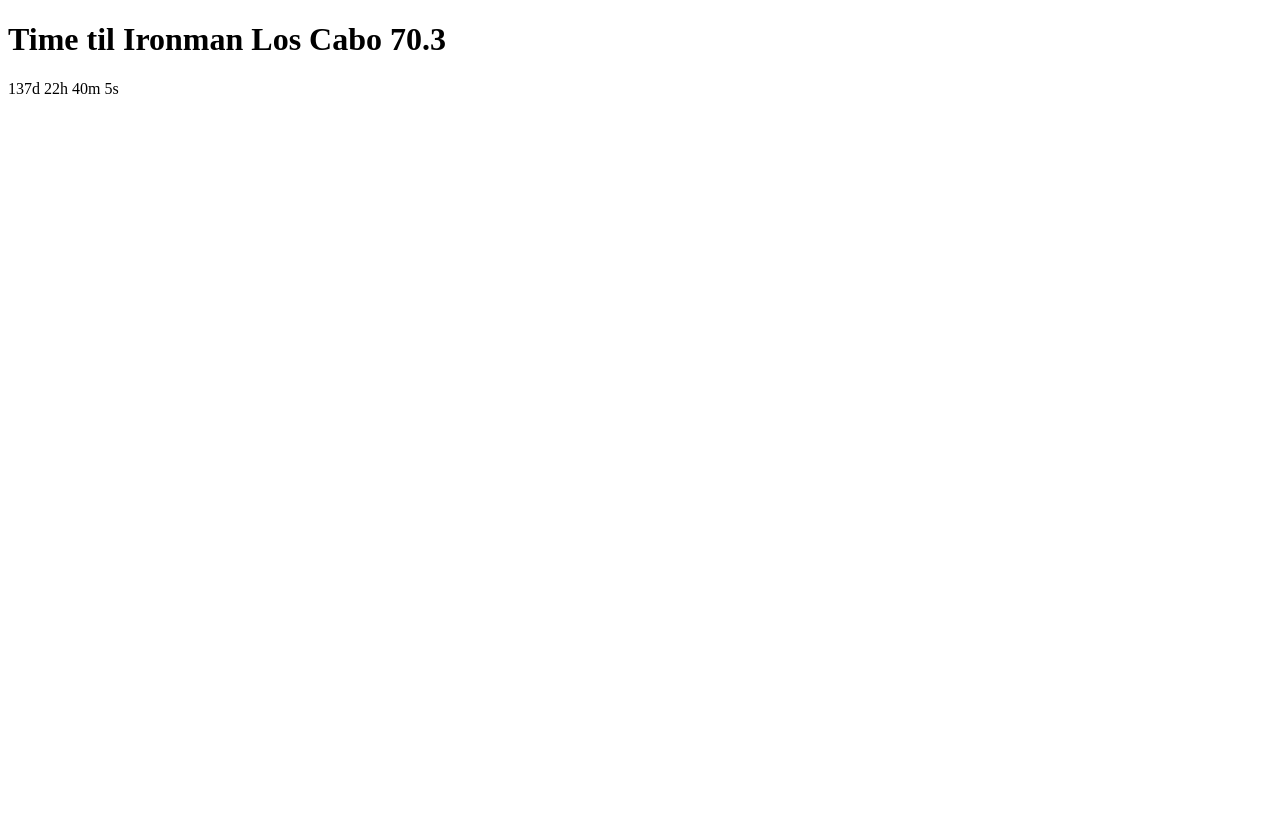
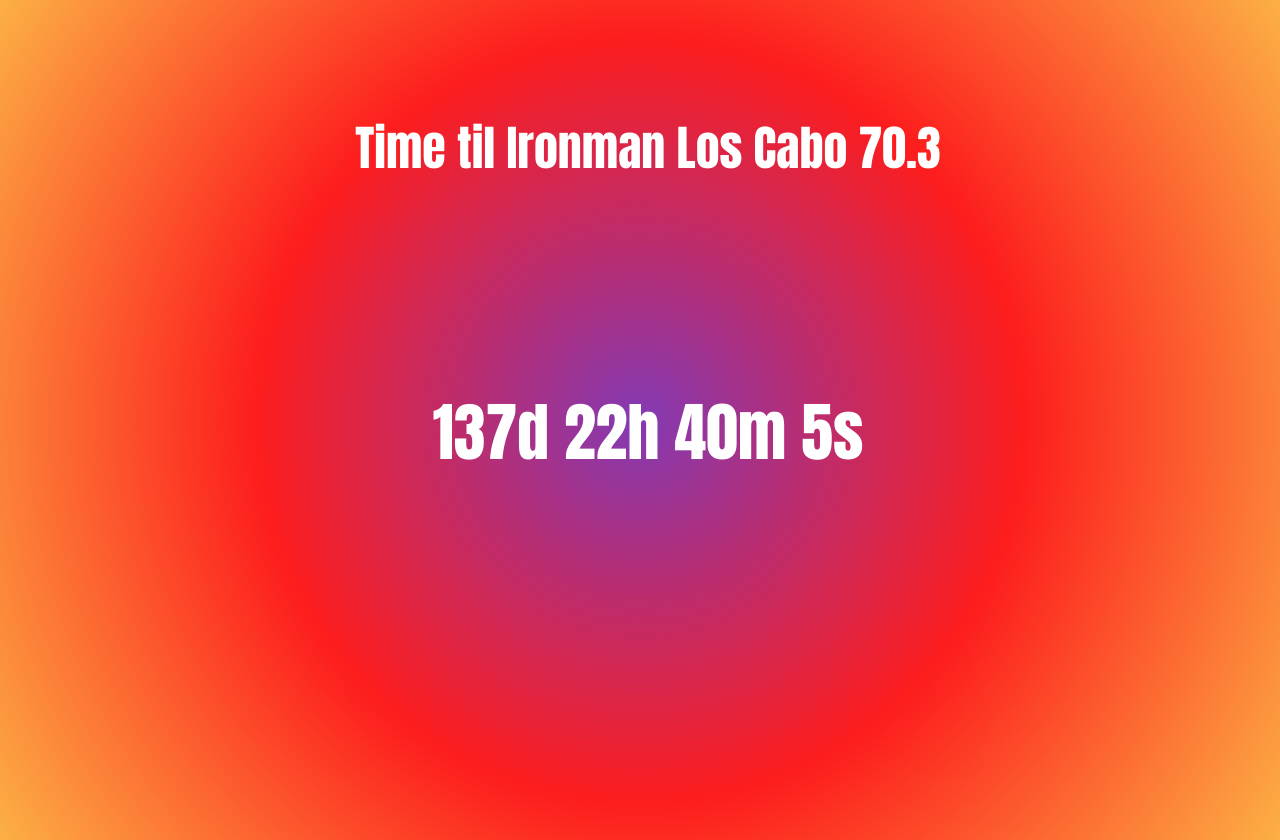
Before and after one commit to Zilula/ironmanCaboCountdown, a plain HTML site: page index.html in a window 1280 px wide. Before the commit the page ends 800 px from the top, so only its background shows below. Drawn offline with Linux system fonts and the light colour scheme.

Commit message:
added some css

```diff
--- a/index.css
+++ b/index.css
@@ -0,0 +1,20 @@
+h1 {
+    color: white;
+    font-size: 3em;
+    padding-top: 10vh;
+    font-family: Impact, Haettenschweiler, 'Arial Narrow Bold', sans-serif
+
+}
+#counter {
+    font-size: 4em;
+    margin-top: 25vh;
+    font-family: Impact, Haettenschweiler, 'Arial Narrow Bold', sans-serif
+}
+body {
+    color: white;
+    background: rgb(131,58,180);
+    background: radial-gradient(circle, rgba(131,58,180,1) 0%, rgba(253,29,29,1) 50%, rgba(252,176,69,1) 100%) no-repeat;
+    height: 100vh;
+    width: 100vw;
+    text-align: center;
+}
--- a/index.html
+++ b/index.html
@@ -1,18 +1,20 @@
 <!DOCTYPE html>
 <html lang="en">
+
 <head>
     <meta charset="UTF-8">
     <meta name="viewport" content="width=device-width, initial-scale=1.0">
     <meta http-equiv="X-UA-Compatible" content="ie=edge">
     <title>Document</title>
+    <link rel="stylesheet" href="index.css">
 </head>
+
 <body>
     <h1>
         Time til Ironman Los Cabo 70.3
     </h1>
-    <div id="counter">
-
-    </div>
+    <div id="counter"></div>
     <script src="index.js"></script>
 </body>
+
 </html>
```
